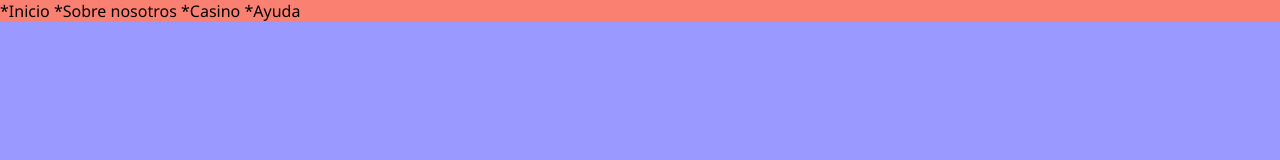
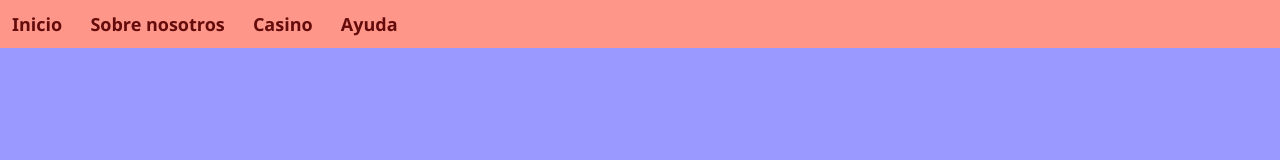
Before and after one commit to Z0SO/cursosweb, a plain HTML site: page menu_responsive/index.html in a window 1280 px wide. Drawn offline with Linux system fonts and the light colour scheme.

Commit message:
Pequeña gran modificacion, nuevo directorio

```diff
--- a/menu_responsive/index.html
+++ b/menu_responsive/index.html
@@ -10,10 +10,10 @@
 <body>
     <nav class="nav">
         <ul class="nav__ul">
-            <li class="nav__li"><a href="1" class="nav__a-text">*Inicio</a></li>
-            <li class="nav__li"><a href="2" class="nav__a-text">*Sobre nosotros</a></li>
-            <li class="nav__li"><a href="3" class="nav__a-text">*Casino</a></li>
-            <li class="nav__li"><a href="4" class="nav__a-text">*Ayuda</a></li></li>
+            <li class="nav__li"><a href="1" class="nav__a-text">Inicio</a></li>
+            <li class="nav__li"><a href="2" class="nav__a-text">Sobre nosotros</a></li>
+            <li class="nav__li"><a href="3" class="nav__a-text">Casino</a></li>
+            <li class="nav__li"><a href="4" class="nav__a-text">Ayuda</a></li></li>
         </ul>
 
         <ul class="nav__responsive-ul">
--- a/menu_responsive/main.css
+++ b/menu_responsive/main.css
@@ -1,36 +1,41 @@
-*{
-    font-weight: 100px;
+* {
+    font-weight: 100;
     margin: 0;
     padding: 0;
-
-    font-family:'Segoe UI', Tahoma, Geneva, Verdana, sans-serif;
+    font-family: 'Segoe UI', Tahoma, Geneva, Verdana, sans-serif;
 }
 
-body{
+body {
     background-color: #99f;
 }
-/* se quita el responsive menu para cuando la pagina se achique */
-.nav__responsive-ul{
+
+.nav__responsive-ul {
     display: none;
 }
 
-
-
-/* caja contenedora de todo el menu */
-.nav{
-    background-color: salmon;
+.nav {
+    background-color: #ff968a;
 }
 
-
-
-.nav__li{
+.nav__li {
     display: inline-block;
+    padding: 12px;
 }
 
+.nav__a-text {
+    color: #640c0c;
+    font-size: large;
+    text-decoration: none;
+    font-weight: 800;
+    text-align: center;
+    box-sizing: border-box;
+}
 
-/* editar el texto de las cajas */
-.nav__a-text{
-
-    color: black;
-    text-decoration: none;
+.nav__a-text:hover {
+    border-radius: 4px;
+    border: 3px solid #640c0c;
+    color: wheat;
+    background-color: #640c0c;
+    padding: 4px;
+    transition: all 0.2s;
 }
```
